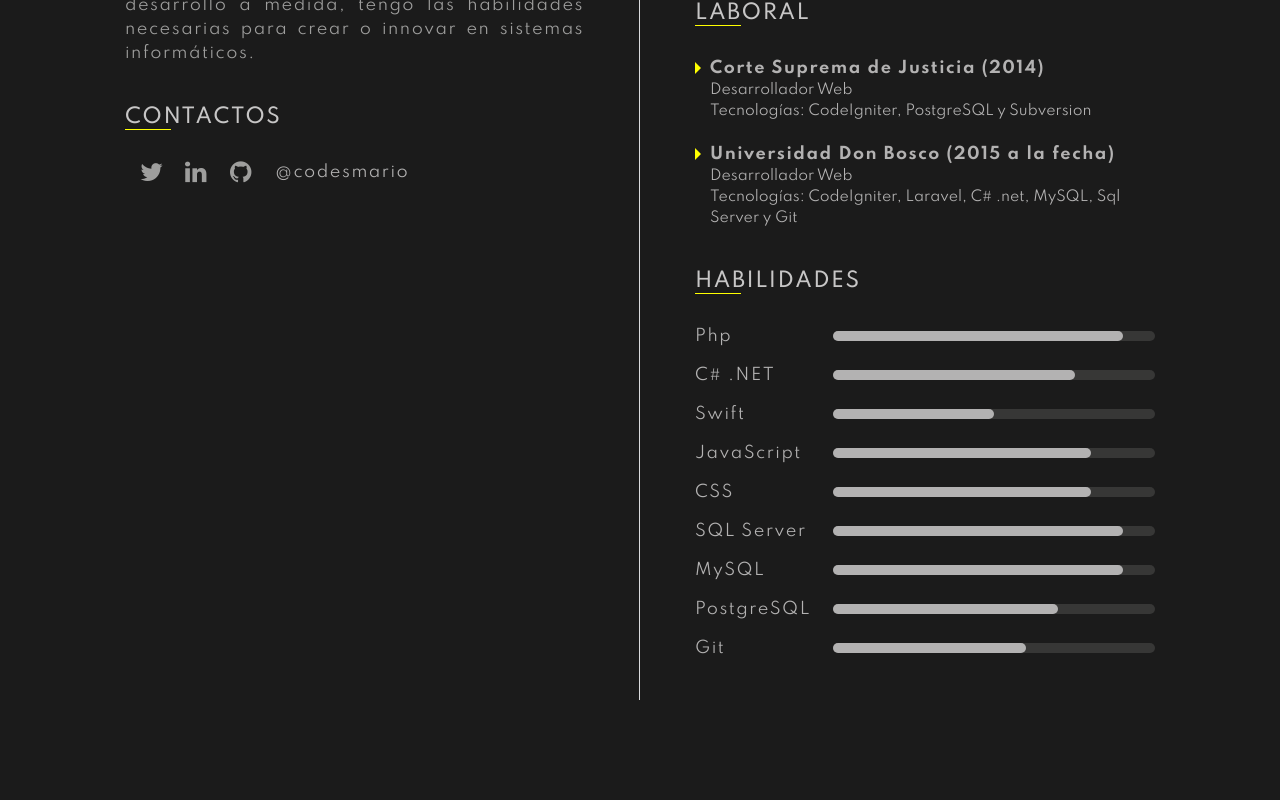
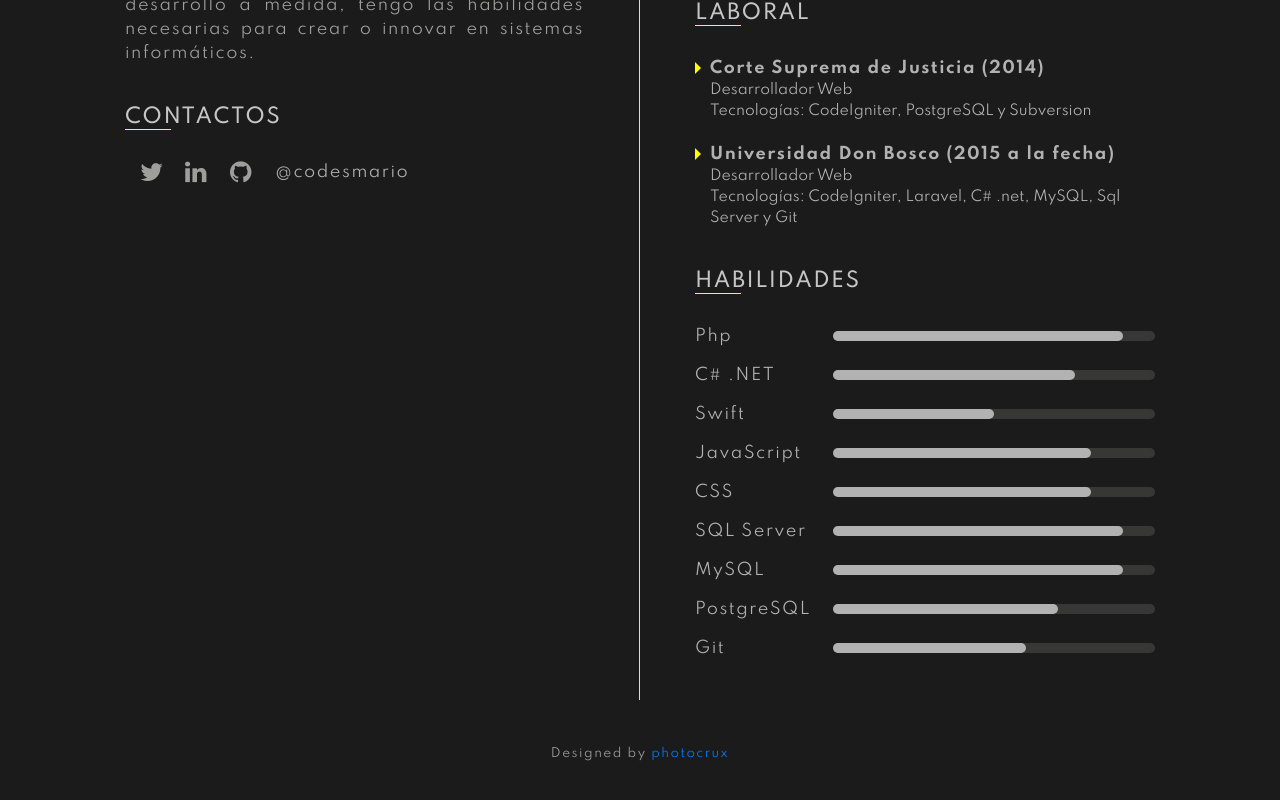
Before and after one commit to codesmario/codesmario.github.io, a website built with webpack: page index.html in a window 1280 px wide. Shown: the part 493-1293 px from the top of the page. Built offline with nearby package versions, Linux system fonts and the light colour scheme.

Commit message:
cambios a los estilos y maquetación

```diff
--- a/index.html
+++ b/index.html
@@ -273,7 +273,13 @@
                     </div>
                 </div>
             </div>
-
+            <div class="row">
+                <div class="col-md-12 justify-content-center">
+                    <div class="row">
+                        <span style="padding: 45px 10px;margin: auto;font-size: 12px; color: #9e9e9d;" >Designed by <a href="https://www.instagram.com/photocrux/" target="_blank" style="text-decoration: none;" rel="noopener noreferrer">photocrux</a></span>
+                    </div>
+                </div>
+            </div>
         </div>
 
    </div>
```
